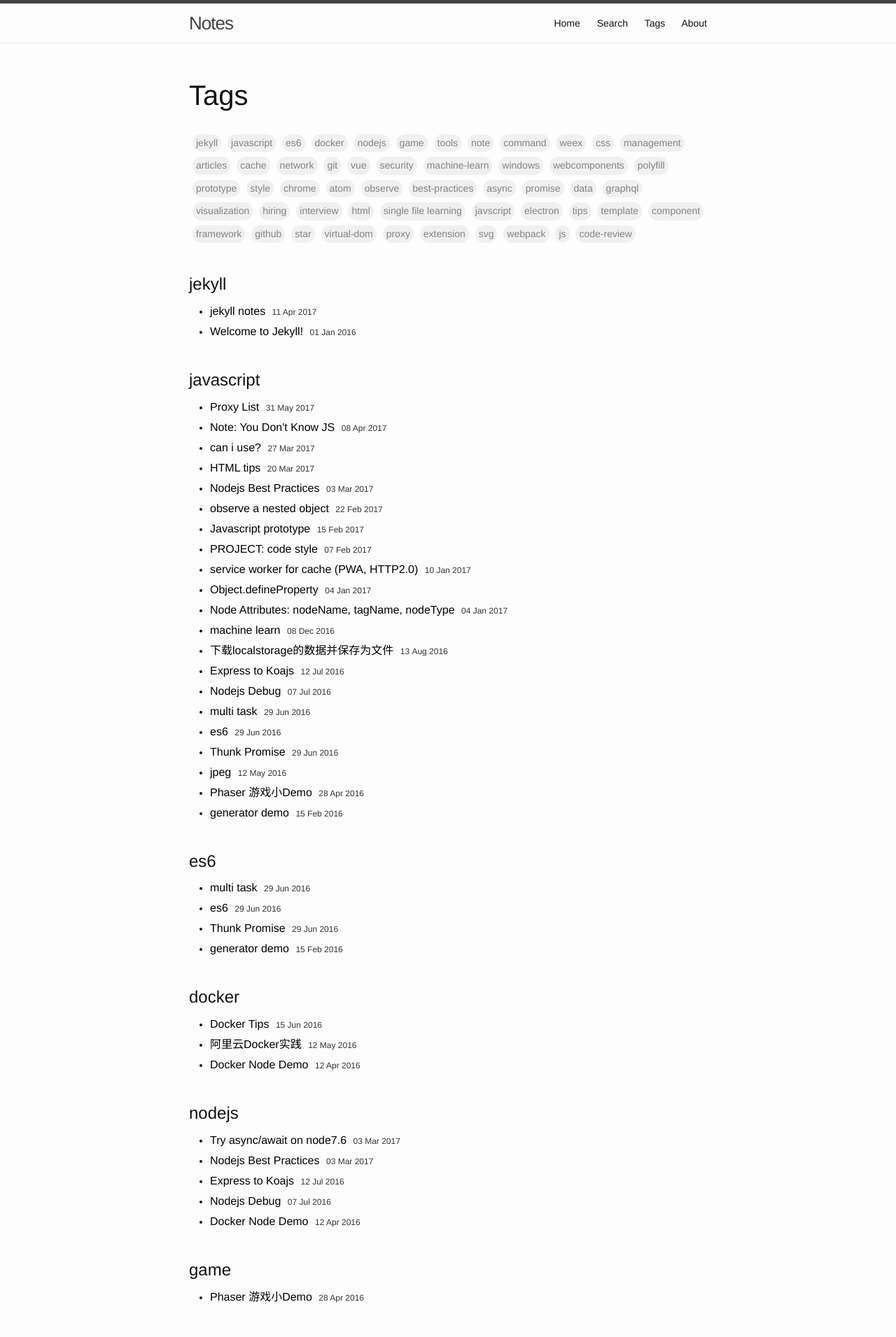
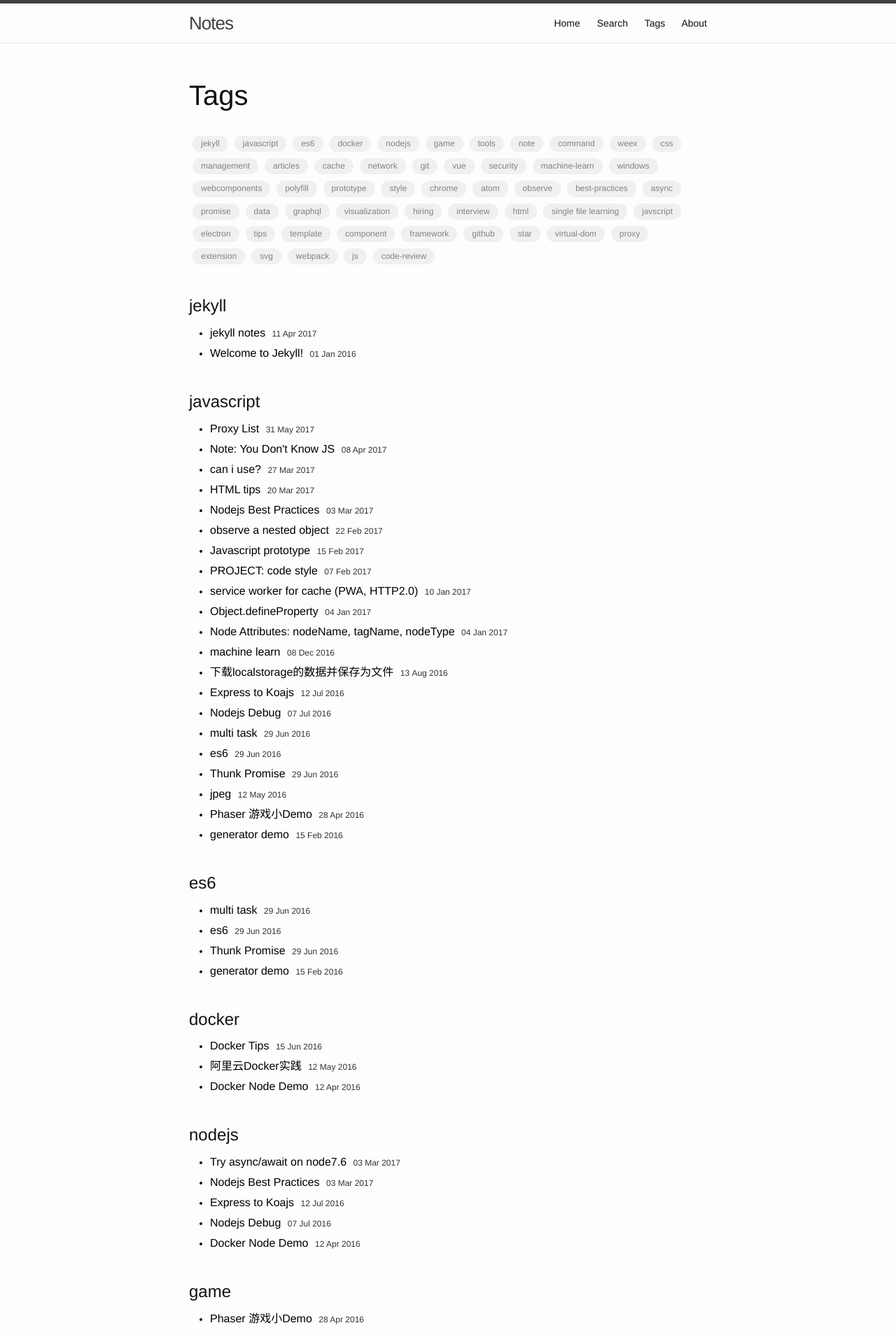
Before and after one commit to zhoukekestar/notes, a Jekyll site: the page built from tags.html, in a window 1280 px wide. Shown: the top 1911 px of the page at 70% size. Built offline with Jekyll 4.4.1, drawn with Linux system fonts in a browser that asks for light colours.

Commit message:
update tags style

```diff
--- a/tags.html
+++ b/tags.html
@@ -10,8 +10,6 @@ title: Tags
       margin: 40px 0 10px;
     }
     a.post-tag {
-      padding: 5px 5px;
-      font-size: 14px;
       margin-bottom: 5px;
     }
     a.post-title {
```
